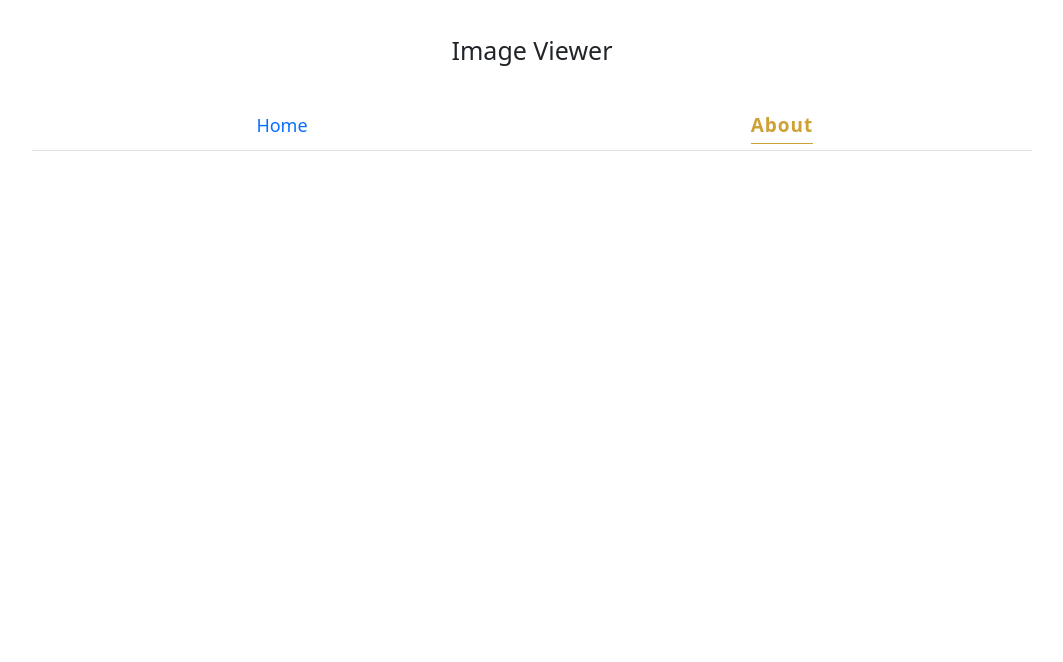
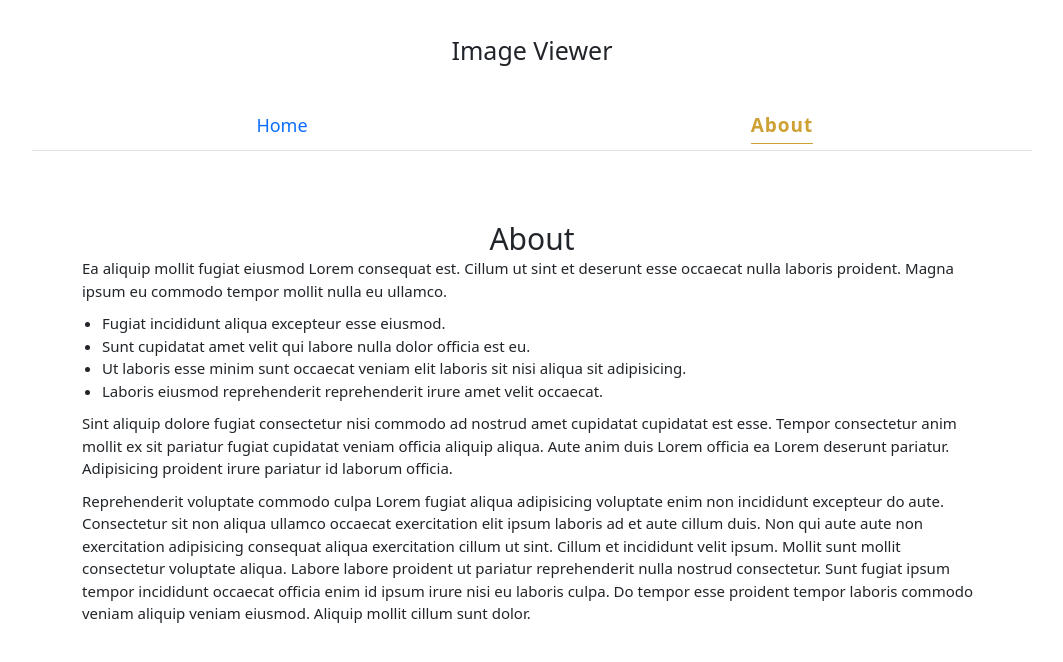
Before and after one commit to njb1286/capstone-image-site-javascript, a React (Vite) app in the folder frontend/: page /about in a window 1280 px wide. Shown: the top 662 px of the page, without its empty margins (108-1171 px from the left). Built offline with nearby package versions, Linux system fonts and the light colour scheme; the HTML template or start-up script is replaced by a standard one.

Commit message:
Implemented an about page template

```diff
--- a/frontend/src/App.tsx
+++ b/frontend/src/App.tsx
@@ -7,6 +7,7 @@ import HomePage from "./Pages/HomePage";
 import { Provider } from "react-redux";
 import { imageStore } from "./store/images-store";
 import ContentPage from "./Pages/ContentPage";
+import AboutPage from "./Pages/AboutPage";
 
 function App() {
   return (
@@ -19,6 +20,7 @@ function App() {
             <Routes>
               <Route Component={HomePage} path="/" />
 
+              <Route element={<AboutPage />} path="/about" />
               <Route element={<ContentPage />} path="/views/*" />
             </Routes>
           </div>
--- /dev/null
+++ b/frontend/src/Pages/AboutPage.module.scss
@@ -0,0 +1,19 @@
+@import "../helper-styles.scss";
+
+.content {
+  padding: 5rem;
+
+  p, li {
+    font-size: 1.5rem;
+  }
+
+  h1 {
+    font-size: 3rem;
+  }
+}
+
+@media (max-width: $media-width) {
+  .content {
+    padding: 2rem;
+  }
+}
--- /dev/null
+++ b/frontend/src/Pages/AboutPage.tsx
@@ -0,0 +1,23 @@
+import classes from "./AboutPage.module.scss";
+
+function AboutPage() {
+  return (
+    <div className={`card-body ${classes.content}`}>
+      <h1 className="card-title text-center">About</h1>
+
+      <p>Ea aliquip mollit fugiat eiusmod Lorem consequat est. Cillum ut sint et deserunt esse occaecat nulla laboris proident. Magna ipsum eu commodo tempor mollit nulla eu ullamco.</p>
+
+      <ul>
+        <li>Fugiat incididunt aliqua excepteur esse eiusmod.</li>
+        <li>Sunt cupidatat amet velit qui labore nulla dolor officia est eu.</li>
+        <li>Ut laboris esse minim sunt occaecat veniam elit laboris sit nisi aliqua sit adipisicing.</li>
+        <li>Laboris eiusmod reprehenderit reprehenderit irure amet velit occaecat.</li>
+      </ul>
+
+      <p>Sint aliquip dolore fugiat consectetur nisi commodo ad nostrud amet cupidatat cupidatat est esse. Tempor consectetur anim mollit ex sit pariatur fugiat cupidatat veniam officia aliquip aliqua. Aute anim duis Lorem officia ea Lorem deserunt pariatur. Adipisicing proident irure pariatur id laborum officia.</p>
+      <p>Reprehenderit voluptate commodo culpa Lorem fugiat aliqua adipisicing voluptate enim non incididunt excepteur do aute. Consectetur sit non aliqua ullamco occaecat exercitation elit ipsum laboris ad et aute cillum duis. Non qui aute aute non exercitation adipisicing consequat aliqua exercitation cillum ut sint. Cillum et incididunt velit ipsum. Mollit sunt mollit consectetur voluptate aliqua. Labore labore proident ut pariatur reprehenderit nulla nostrud consectetur. Sunt fugiat ipsum tempor incididunt occaecat officia enim id ipsum irure nisi eu laboris culpa. Do tempor esse proident tempor laboris commodo veniam aliquip veniam eiusmod. Aliquip mollit cillum sunt dolor.</p>
+    </div>
+  );
+}
+
+export default AboutPage;
```
